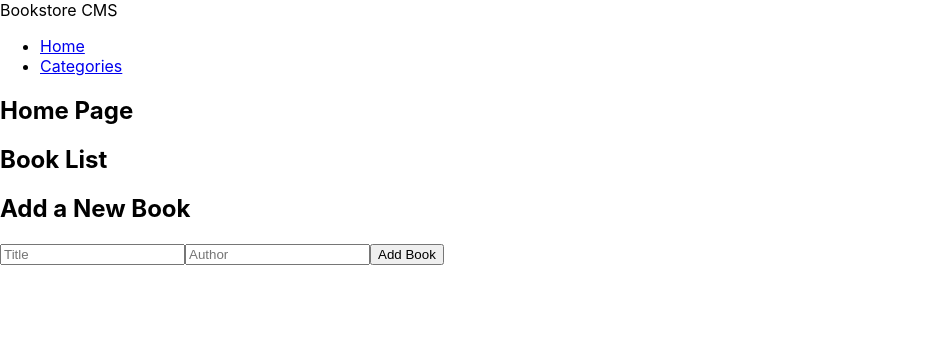
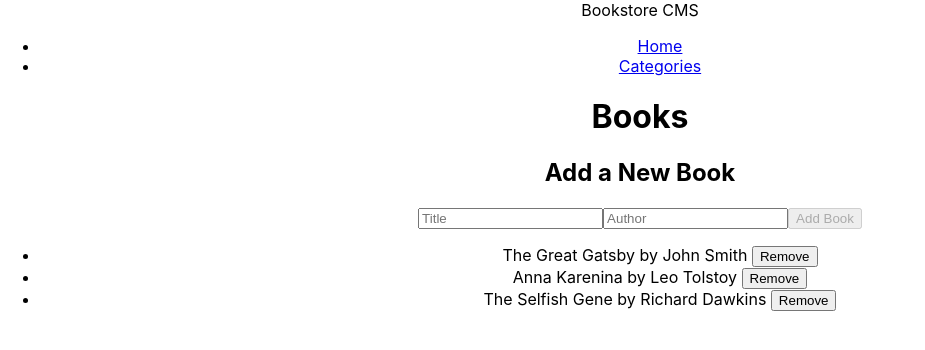
Before and after one commit to DevKaranJ/bookstore, a React (Create React App) app: page / in a window 1280 px wide. Shown: the top 350 px of the page, without its empty margins (0-925 px from the left). Built offline with nearby package versions, Linux system fonts and the light colour scheme.

Commit message:
update display function and form validation

```diff
--- a/src/App.js
+++ b/src/App.js
@@ -1,40 +1,20 @@
-import React, { useState } from 'react';
-import { BrowserRouter as Router, Route, Routes } from 'react-router-dom';
-import Home from './components/Home';
-import Categories from './components/Categories';
-import BookList from './components/BookList'; // Import BookList component
-import BookForm from './components/BookForm'; // Import BookForm component
-import Navigation from './components/Navigation'; // Import Navigation component
+import './App.css';
+import { Route, Routes } from 'react-router-dom';
+import Books from './components/Books';
+import Navbar from './components/Navigation';
+import Catagories from './components/Categories';
 
 function App() {
-  // State to store the list of books
-  const [books, setBooks] = useState([]);
-
-  // Function to add a new book to the list
-  const addBook = (newBook) => {
-    setBooks([...books, newBook]);
-  };
-
-  // Function to delete a book from the list
-  const deleteBook = (bookId) => {
-    const updatedBooks = books.filter((book) => book.id !== bookId);
-    setBooks(updatedBooks);
-  };
-
   return (
-    <Router>
-      <Navigation />
-      <Routes>
-        <Route path="/" element={<Home />} />
-        <Route
-          path="/categories"
-          element={<Categories />}
-        />
-      </Routes>
-      {/* Render BookList and BookForm with book data and functions */}
-      <BookList books={books} onDelete={deleteBook} />
-      <BookForm onAdd={addBook} />
-    </Router>
+    <div className="App">
+      <>
+        <Navbar />
+        <Routes>
+          <Route path="/" element={<Books />} />
+          <Route path="catagories" element={<Catagories />} />
+        </Routes>
+      </>
+    </div>
   );
 }
 
--- a/src/components/Book.js
+++ /dev/null
@@ -1,26 +0,0 @@
-import React from 'react';
-import PropTypes from 'prop-types';
-
-function Book({ book, onDelete }) {
-  return (
-    <div>
-      <h3>{book.title}</h3>
-      <p>
-        Author:
-        {book.author}
-      </p>
-      <button type="button" onClick={() => onDelete(book.id)}>Delete</button>
-    </div>
-  );
-}
-
-Book.propTypes = {
-  book: PropTypes.shape({
-    title: PropTypes.string.isRequired,
-    author: PropTypes.string.isRequired,
-    id: PropTypes.number.isRequired,
-  }).isRequired,
-  onDelete: PropTypes.func.isRequired,
-};
-
-export default Book;
--- a/src/components/BookForm.js
+++ b/src/components/BookForm.js
@@ -1,24 +1,37 @@
 import React, { useState } from 'react';
-import PropTypes from 'prop-types';
+import { useDispatch } from 'react-redux';
+import { addBook } from '../redux/books/booksSlice';
 
-function BookForm({ onAdd }) {
+const BookForm = () => {
+  const dispatch = useDispatch();
   const [newBook, setNewBook] = useState({ title: '', author: '' });
+  const [isFormValid, setIsFormValid] = useState(false);
 
   const handleInputChange = (e) => {
     const { name, value } = e.target;
     setNewBook({ ...newBook, [name]: value });
   };
 
-  const handleSubmit = (e) => {
-    e.preventDefault();
-    onAdd(newBook);
-    setNewBook({ title: '', author: '' });
+  const handleAddBook = () => {
+    if (isFormValid) {
+      dispatch(addBook(newBook));
+      setNewBook({ title: '', author: '' });
+    }
   };
+
+  // Validate the form
+  const validateForm = () => {
+    setIsFormValid(newBook.title !== '' && newBook.author !== '');
+  };
+
+  React.useEffect(() => {
+    validateForm();
+  }, [newBook]);
 
   return (
     <div>
       <h2>Add a New Book</h2>
-      <form onSubmit={handleSubmit}>
+      <form>
         <input
           type="text"
           name="title"
@@ -33,14 +46,12 @@ function BookForm({ onAdd }) {
           value={newBook.author}
           onChange={handleInputChange}
         />
-        <button type="submit">Add Book</button>
+        <button type="button" onClick={handleAddBook} disabled={!isFormValid}>
+          Add Book
+        </button>
       </form>
     </div>
   );
-}
-
-BookForm.propTypes = {
-  onAdd: PropTypes.func.isRequired,
 };
 
 export default BookForm;
--- a/src/components/BookList.js
+++ b/src/components/BookList.js
@@ -1,27 +1,20 @@
 import React from 'react';
-import PropTypes from 'prop-types';
-import Book from './Book';
+import { useSelector } from 'react-redux';
+import Book from './Books';
 
-function BookList({ books, onDelete }) {
+const BookList = () => {
+  const books = useSelector((state) => state.books.books);
+
   return (
     <div>
       <h2>Book List</h2>
-      {books.map((book) => (
-        <Book key={book.id} book={book} onDelete={onDelete} />
-      ))}
+      <ul>
+        {books.map((book) => (
+          <Book key={book.item_id} book={book} />
+        ))}
+      </ul>
     </div>
   );
-}
-
-BookList.propTypes = {
-  books: PropTypes.arrayOf(
-    PropTypes.shape({
-      id: PropTypes.number.isRequired,
-      title: PropTypes.string.isRequired,
-      author: PropTypes.string.isRequired,
-    }),
-  ).isRequired,
-  onDelete: PropTypes.func.isRequired,
 };
 
 export default BookList;
--- /dev/null
+++ b/src/components/Books.js
@@ -0,0 +1,37 @@
+import React from 'react';
+import { useDispatch, useSelector } from 'react-redux';
+import { removeBook } from '../redux/books/booksSlice';
+import BookForm from './BookForm';
+
+const Books = () => {
+  const dispatch = useDispatch();
+  const books = useSelector((state) => state.books.books); // Assuming your state structure
+
+  const handleRemoveBook = (itemId) => {
+    dispatch(removeBook(itemId));
+  };
+
+  return (
+    <div>
+      <h1>Books</h1>
+      <BookForm />
+      <ul>
+        {books.map((book) => (
+          <li key={book.item_id}>
+            {book.title}
+            {' '}
+            by
+            {' '}
+            {book.author}
+            {' '}
+            <button type="button" onClick={() => handleRemoveBook(book.item_id)}>
+              Remove
+            </button>
+          </li>
+        ))}
+      </ul>
+    </div>
+  );
+};
+
+export default Books;
--- a/src/components/Home.js
+++ /dev/null
@@ -1,12 +0,0 @@
-import React from 'react';
-
-function Home() {
-  return (
-    <div>
-      <h2>Home Page</h2>
-      {/* Your Home page content goes here */}
-    </div>
-  );
-}
-
-export default Home;
--- a/src/index.js
+++ b/src/index.js
@@ -1,10 +1,9 @@
 import React from 'react';
 import ReactDOM from 'react-dom/client';
 import './index.css';
-// import store and provider
+import { BrowserRouter } from 'react-router-dom';
 import { Provider } from 'react-redux';
 import store from './redux/store';
-
 import App from './App';
 import reportWebVitals from './reportWebVitals';
 
@@ -12,7 +11,9 @@ const root = ReactDOM.createRoot(document.getElementById('root'));
 root.render(
   <React.StrictMode>
     <Provider store={store}>
-      <App />
+      <BrowserRouter>
+        <App />
+      </BrowserRouter>
     </Provider>
   </React.StrictMode>,
 );
--- a/src/redux/books/booksSlice.js
+++ b/src/redux/books/booksSlice.js
@@ -1,23 +1,54 @@
 import { createSlice } from '@reduxjs/toolkit';
 
+let nextItemId = 1;
+
+function getNextItemId() {
+  const newItemId = `item${nextItemId}`;
+  nextItemId += 1;
+  return newItemId;
+}
+
 const initialState = {
-  books: [],
+  books: [
+    {
+      item_id: 'getNextItemId()',
+      title: 'The Great Gatsby',
+      author: 'John Smith',
+      category: 'Fiction',
+    },
+    {
+      item_id: 'getNextItemId()',
+      title: 'Anna Karenina',
+      author: 'Leo Tolstoy',
+      category: 'Fiction',
+    },
+    {
+      item_id: 'getNextItemId()',
+      title: 'The Selfish Gene',
+      author: 'Richard Dawkins',
+      category: 'Nonfiction',
+    },
+  ],
 };
 
-const booksSlice = createSlice({
-  name: 'books',
+const bookSlice = createSlice({
+  name: 'book',
   initialState,
   reducers: {
-    addBook(state, action) {
-      state.books.push(action.payload);
+    addBook: (state, action) => {
+      const newBook = {
+        item_id: getNextItemId(),
+        ...action.payload,
+      };
+      // add new book to the array
+      state.books.push(newBook);
     },
-    removeBook(state, action) {
-      state.books = state.books.filter(
-        (book) => book.id !== action.payload.id,
-      );
+    removeBook: (state, action) => {
+      // remove book by its ID
+      state.books = state.books.filter((book) => book.item_id !== action.payload);
     },
   },
 });
 
-export const { addBook, removeBook } = booksSlice.actions;
-export default booksSlice.reducer;
+export const { addBook, removeBook } = bookSlice.actions;
+export default bookSlice.reducer;
```
